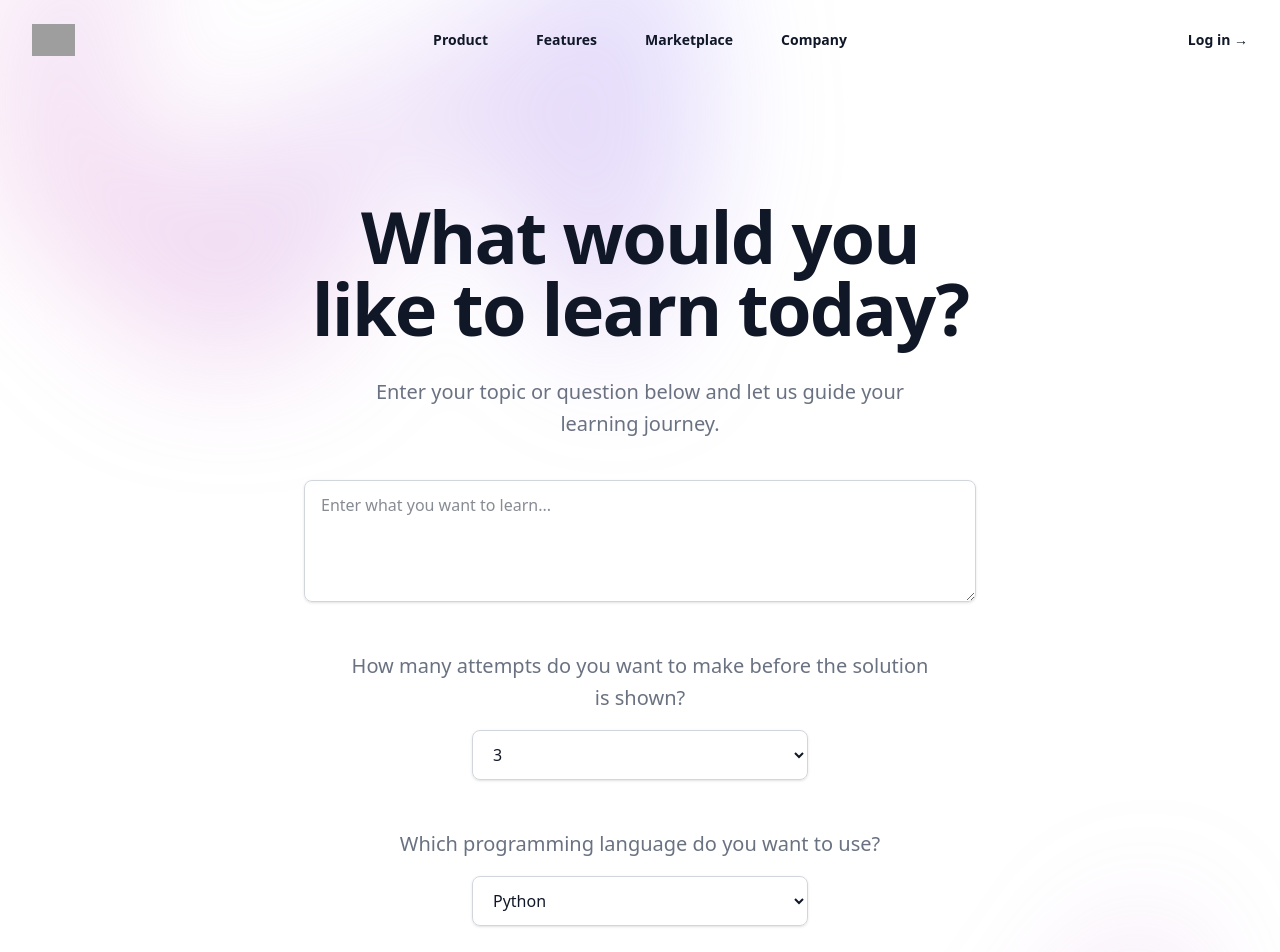
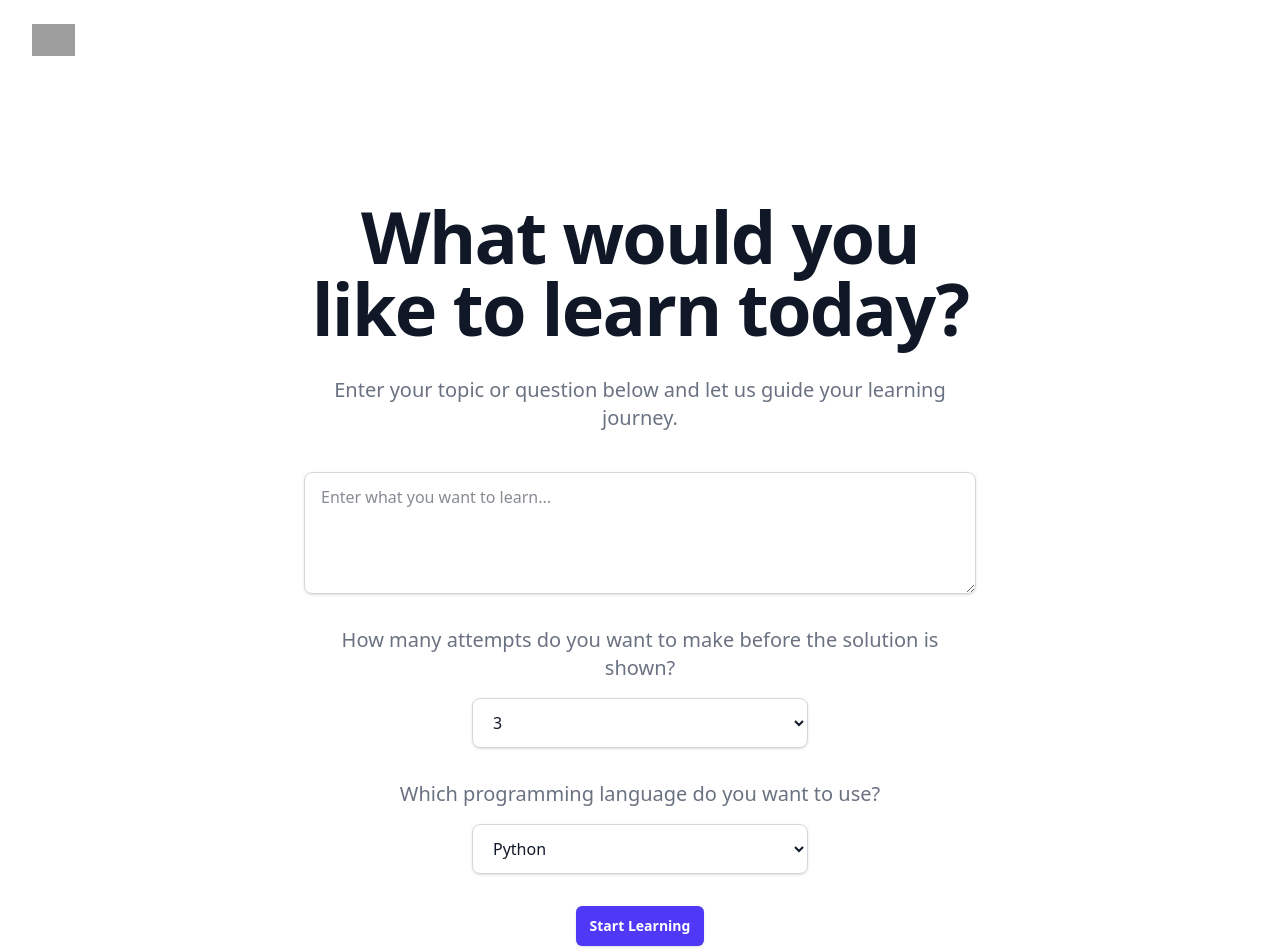
Before and after one commit to farahnazhoque/agentic-programming-tutor, a React (Vite) app in the folder frontend/: page /prompt in a window 1280 px wide. Shown: the top 952 px of the page. Built offline with nearby package versions, Linux system fonts and the light colour scheme; grey boxes are pictures that could not be loaded.

Commit message:
trying to figure it all out

```diff
--- a/frontend/src/pages/App.jsx
+++ b/frontend/src/pages/App.jsx
@@ -1,8 +1,13 @@
-import { useState } from 'react'
-import { Routes, Route } from 'react-router-dom'
-import Home from './Home'
-import Prompt from './Prompt'
-import IDE from './IDE'
+import { useState } from 'react';
+import { Routes, Route } from 'react-router-dom';
+import Home from './Home';
+import Prompt from './Prompt';
+import IDE from './IDE';
+import axios from 'axios';
+
+// Configure axios to connect to Flask backend
+axios.defaults.baseURL = 'http://localhost:5015'; // Ensure Flask backend is running on this port
+
 function App() {
   return (
     <Routes>
@@ -10,7 +15,7 @@ function App() {
       <Route path="/prompt" element={<Prompt />} />
       <Route path="/ide" element={<IDE />} />
     </Routes>
-  )
+  );
 }
 
 export default App;
--- a/frontend/src/pages/Prompt.jsx
+++ b/frontend/src/pages/Prompt.jsx
@@ -1,21 +1,31 @@
 'use client'
 
-import { useState } from 'react'
-import { Dialog, DialogPanel } from '@headlessui/react'
-import { Bars3Icon, XMarkIcon } from '@heroicons/react/24/outline'
-import { Link } from 'react-router-dom'
-const navigation = [
-  { name: 'Product', href: '#' },
-  { name: 'Features', href: '#' },
-  { name: 'Marketplace', href: '#' },
-  { name: 'Company', href: '#' },
-]
+import { useState } from 'react';
+import { Dialog, DialogPanel } from '@headlessui/react';
+import { Bars3Icon, XMarkIcon } from '@heroicons/react/24/outline';
+import axios from 'axios';
 
-export default function Home() {
-  const [mobileMenuOpen, setMobileMenuOpen] = useState(false)
-  const [prompt, setPrompt] = useState('')
-  const [attempts, setAttempts] = useState(3)
-  const [language, setLanguage] = useState('Python')
+export default function Prompt() {
+  const [mobileMenuOpen, setMobileMenuOpen] = useState(false);
+  const [prompt, setPrompt] = useState('');
+  const [attempts, setAttempts] = useState(3);
+  const [language, setLanguage] = useState('Python');
+
+  // Function to send data to backend
+  const sendPromptToBackend = async () => {
+    try {
+      const response = await axios.post('/start_agent/', {
+        explanation: prompt,
+        max_attempts: attempts,
+        language: language,
+      });
+
+      console.log(response.data); // Log response from backend
+      window.location.href = `/ide?data=${encodeURIComponent(JSON.stringify(response.data))}`; // Redirect to IDE page with response data
+    } catch (error) {
+      console.error("Error sending data:", error);
+    }
+  };
 
   return (
     <div className="bg-white">
@@ -31,99 +41,21 @@ export default function Home() {
               />
             </a>
           </div>
-          <div className="flex lg:hidden">
-            <button
-              type="button"
-              onClick={() => setMobileMenuOpen(true)}
-              className="-m-2.5 inline-flex items-center justify-center rounded-md p-2.5 text-gray-700"
-            >
-              <span className="sr-only">Open main menu</span>
-              <Bars3Icon aria-hidden="true" className="size-6" />
-            </button>
-          </div>
-          <div className="hidden lg:flex lg:gap-x-12">
-            {navigation.map((item) => (
-              <a key={item.name} href={item.href} className="text-sm/6 font-semibold text-gray-900">
-                {item.name}
-              </a>
-            ))}
-          </div>
-          <div className="hidden lg:flex lg:flex-1 lg:justify-end">
-            <a href="#" className="text-sm/6 font-semibold text-gray-900">
-              Log in <span aria-hidden="true">&rarr;</span>
-            </a>
-          </div>
         </nav>
-        <Dialog open={mobileMenuOpen} onClose={setMobileMenuOpen} className="lg:hidden">
-          <div className="fixed inset-0 z-50" />
-          <DialogPanel className="fixed inset-y-0 right-0 z-50 w-full overflow-y-auto bg-white px-6 py-6 sm:max-w-sm sm:ring-1 sm:ring-gray-900/10">
-            <div className="flex items-center justify-between">
-              <a href="#" className="-m-1.5 p-1.5">
-                <span className="sr-only">Your Company</span>
-                <img
-                  alt=""
-                  src="https://tailwindui.com/plus-assets/img/logos/mark.svg?color=indigo&shade=600"
-                  className="h-8 w-auto"
-                />
-              </a>
-              <button
-                type="button"
-                onClick={() => setMobileMenuOpen(false)}
-                className="-m-2.5 rounded-md p-2.5 text-gray-700"
-              >
-                <span className="sr-only">Close menu</span>
-                <XMarkIcon aria-hidden="true" className="size-6" />
-              </button>
-            </div>
-            <div className="mt-6 flow-root">
-              <div className="-my-6 divide-y divide-gray-500/10">
-                <div className="space-y-2 py-6">
-                  {navigation.map((item) => (
-                    <a
-                      key={item.name}
-                      href={item.href}
-                      className="-mx-3 block rounded-lg px-3 py-2 text-base/7 font-semibold text-gray-900 hover:bg-gray-50"
-                    >
-                      {item.name}
-                    </a>
-                  ))}
-                </div>
-                <div className="py-6">
-                  <a
-                    href="#"
-                    className="-mx-3 block rounded-lg px-3 py-2.5 text-base/7 font-semibold text-gray-900 hover:bg-gray-50"
-                  >
-                    Log in
-                  </a>
-                </div>
-              </div>
-            </div>
-          </DialogPanel>
-        </Dialog>
       </header>
 
       <div className="relative isolate px-6 pt-14 lg:px-8">
-        <div
-          aria-hidden="true"
-          className="absolute inset-x-0 -top-40 -z-10 transform-gpu overflow-hidden blur-3xl sm:-top-80"
-        >
-          <div
-            style={{
-              clipPath:
-                'polygon(74.1% 44.1%, 100% 61.6%, 97.5% 26.9%, 85.5% 0.1%, 80.7% 2%, 72.5% 32.5%, 60.2% 62.4%, 52.4% 68.1%, 47.5% 58.3%, 45.2% 34.5%, 27.5% 76.7%, 0.1% 64.9%, 17.9% 100%, 27.6% 76.8%, 76.1% 97.7%, 74.1% 44.1%)',
-            }}
-            className="relative left-[calc(50%-11rem)] aspect-1155/678 w-[36.125rem] -translate-x-1/2 rotate-[30deg] bg-linear-to-tr from-[#ff80b5] to-[#9089fc] opacity-30 sm:left-[calc(50%-30rem)] sm:w-[72.1875rem]"
-          />
-        </div>
         <div className="mx-auto max-w-2xl py-32 sm:py-28 lg:py-36">
           <div className="text-center">
-            <h1 className="text-5xl font-semibold tracking-tight text-balance text-gray-900 sm:text-7xl">
+            <h1 className="text-5xl font-semibold tracking-tight text-gray-900 sm:text-7xl">
               What would you like to learn today?
             </h1>
-            <p className="mt-8 text-md font-medium text-pretty text-gray-500 sm:text-xl/8">
+            <p className="mt-8 text-md font-medium text-gray-500 sm:text-xl">
               Enter your topic or question below and let us guide your learning journey.
             </p>
-            <div className="mt-10 flex flex-col items-center justify-center gap-y-4">
+
+            <div className="mt-10 flex flex-col items-center gap-y-4">
+              {/* Textarea for user input */}
               <textarea
                 value={prompt}
                 onChange={(e) => setPrompt(e.target.value)}
@@ -131,61 +63,46 @@ export default function Home() {
                 className="w-full rounded-lg border border-gray-300 px-4 py-3 text-gray-900 shadow-sm focus:border-indigo-500 focus:ring-indigo-500"
                 rows={4}
               />
-              <p className="mt-8 text-md font-medium text-pretty text-gray-500 sm:text-xl/8">
+
+              {/* Select attempts */}
+              <p className="mt-4 text-md font-medium text-gray-500 sm:text-xl">
                 How many attempts do you want to make before the solution is shown?
               </p>
-            <select className="w-1/2 rounded-lg border border-gray-300 px-4 py-3 text-gray-900 shadow-sm focus:border-indigo-500 focus:ring-indigo-500"
+              <select
+                className="w-1/2 rounded-lg border border-gray-300 px-4 py-3 text-gray-900 shadow-sm focus:border-indigo-500 focus:ring-indigo-500"
                 value={attempts}
-              onChange={(e) => setAttempts(e.target.value)}
+                onChange={(e) => setAttempts(parseInt(e.target.value))}
               >
-              <option value="1">1</option>
-              <option value="2">2</option>
-              <option value="3">3</option>
-              <option value="4">4</option>
-              <option value="5">5</option>
-              <option value="6">6</option>
-              <option value="7">7</option>
-              <option value="8">8</option>
-              <option value="9">9</option>
-                <option value="10">10</option>
+                {[...Array(10).keys()].map((num) => (
+                  <option key={num + 1} value={num + 1}>{num + 1}</option>
+                ))}
               </select>
-              <p className="mt-8 text-md font-medium text-pretty text-gray-500 sm:text-xl/8">
+
+              {/* Select language */}
+              <p className="mt-4 text-md font-medium text-gray-500 sm:text-xl">
                 Which programming language do you want to use?
               </p>
-                <select className="w-1/2 rounded-lg border border-gray-300 px-4 py-3 text-gray-900 shadow-sm focus:border-indigo-500 focus:ring-indigo-500"
+              <select
+                className="w-1/2 rounded-lg border border-gray-300 px-4 py-3 text-gray-900 shadow-sm focus:border-indigo-500 focus:ring-indigo-500"
                 value={language}
                 onChange={(e) => setLanguage(e.target.value)}
               >
-              <option value="Python">Python</option>
-              <option value="JavaScript">JavaScript</option>
-              <option value="Java">Java</option>
-              <option value="C++">C++</option>
-              <option value="C#">C#</option>
-              <option value="Ruby">Ruby</option>
-              <option value="Go">Go</option>
-              <option value="Swift">Swift</option>
-              <option value="Kotlin">Kotlin</option>
+                {["Python", "JavaScript", "Java", "C++", "C#", "Ruby", "Go", "Swift", "Kotlin"].map((lang) => (
+                  <option key={lang} value={lang}>{lang}</option>
+                ))}
               </select>
-              <Link to="/ide" className="rounded-md mt-4 bg-indigo-600 px-3.5 py-2.5 text-sm font-semibold text-white shadow-sm hover:bg-indigo-500 focus-visible:outline focus-visible:outline-2 focus-visible:outline-offset-2 focus-visible:outline-indigo-600"
+
+              {/* Button to send data to backend */}
+              <button
+                onClick={sendPromptToBackend}
+                className="rounded-md mt-4 bg-indigo-600 px-3.5 py-2.5 text-sm font-semibold text-white shadow-sm hover:bg-indigo-500 focus:outline-none"
               >
                 Start Learning
-              </Link>
+              </button>
             </div>
           </div>
         </div>
-        <div
-          aria-hidden="true"
-          className="absolute inset-x-0 top-[calc(100%-13rem)] -z-10 transform-gpu overflow-hidden blur-3xl sm:top-[calc(100%-30rem)]"
-        >
-          <div
-            style={{
-              clipPath:
-                'polygon(74.1% 44.1%, 100% 61.6%, 97.5% 26.9%, 85.5% 0.1%, 80.7% 2%, 72.5% 32.5%, 60.2% 62.4%, 52.4% 68.1%, 47.5% 58.3%, 45.2% 34.5%, 27.5% 76.7%, 0.1% 64.9%, 17.9% 100%, 27.6% 76.8%, 76.1% 97.7%, 74.1% 44.1%)',
-            }}
-            className="relative left-[calc(50%+3rem)] aspect-1155/678 w-[36.125rem] -translate-x-1/2 bg-linear-to-tr from-[#ff80b5] to-[#9089fc] opacity-30 sm:left-[calc(50%+36rem)] sm:w-[72.1875rem]"
-          />
       </div>
     </div>
-    </div>
-  )
+  );
 }
```
Lines whose indentation alone changed are shown as unchanged.
